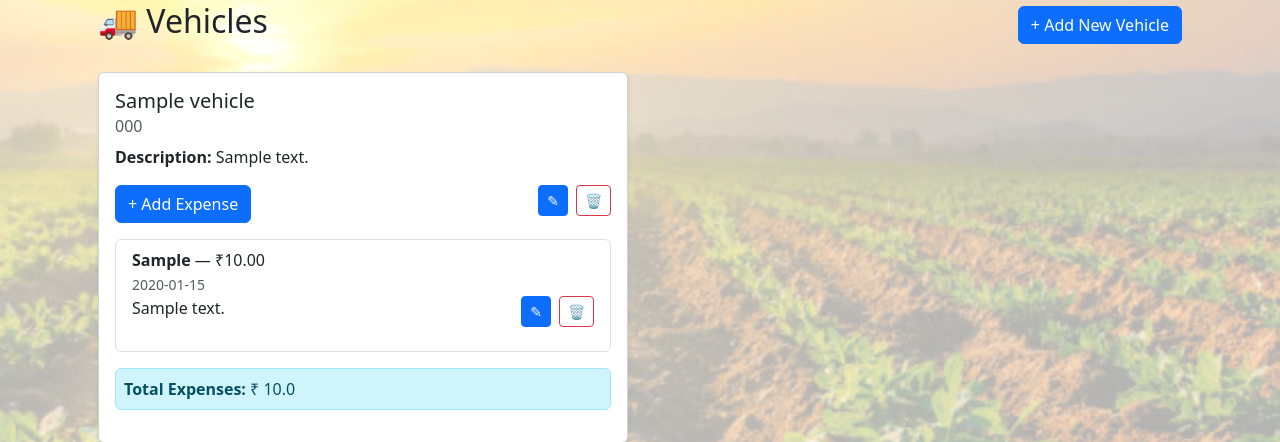
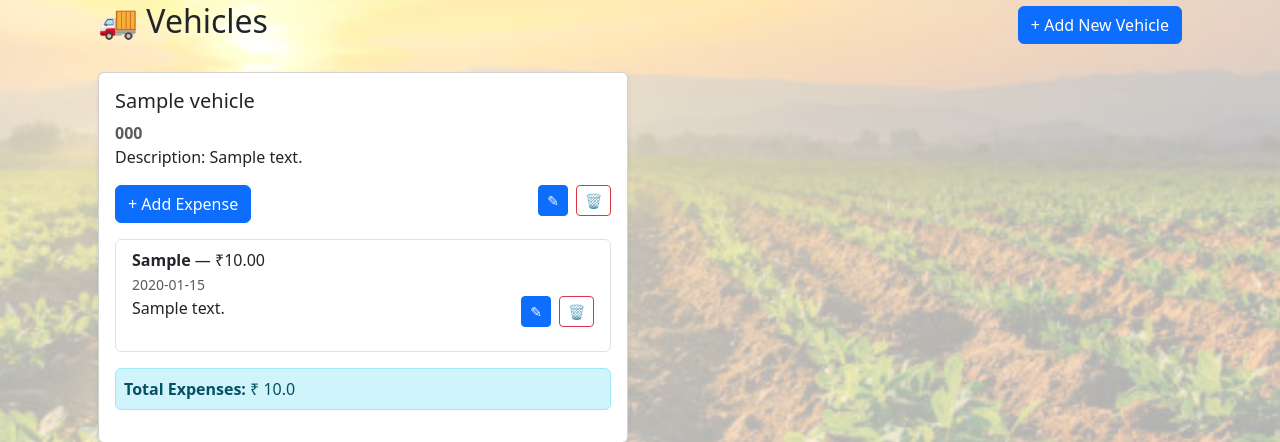
Before and after one commit to sathvik07/groundnut_mill, a Flask app: page /vehicles/ in a window 1280 px wide. Shown: the part 132-574 px from the top of the page. Run offline with Flask 3, Linux system fonts and the light colour scheme; a user stored in the database is signed in; tables that the repository leaves empty hold one stand-in row (values such as "Sample post").

Commit message:
forms minor changes

```diff
--- a/app/templates/vehicle/list.html
+++ b/app/templates/vehicle/list.html
@@ -16,9 +16,9 @@
                 <div class="card shadow-sm h-100">
                     <div class="card-body">
                         <h5 class="card-title">{{ v.name }}</h5>
-                        <h6 class="card-subtitle mb-2 text-muted">{{ v.number_plate }}</h6>
+                        <strong class="card-subtitle mb-2 text-muted">{{ v.number_plate }}</strong>
                         <p class="card-text">
-                            <strong>Description:</strong> {{ v.description or 'No description' }}
+                            <data>Description:</data> {{ v.description or 'No description' }}
 
 <!--                             Delete button with tooltip -->
                             <form action="{{ url_for('vehicle.delete_vehicle', vehicle_id=v.id) }}" method="POST" style="display:inline;">
```
Also changed, not shown: 1 other file.
